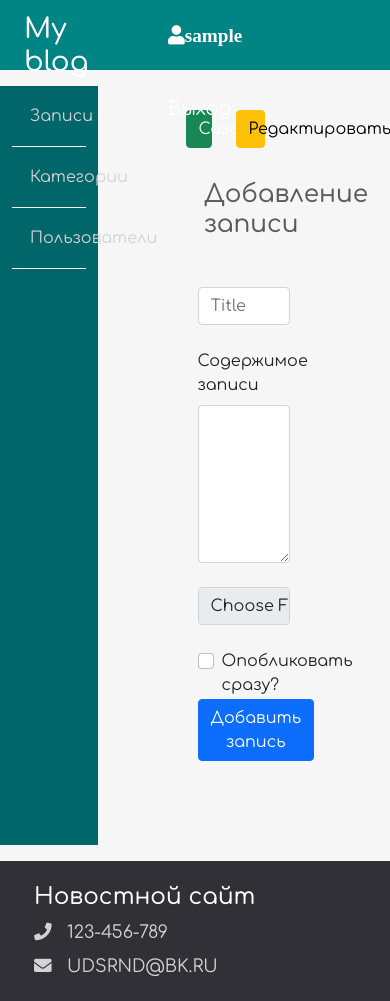
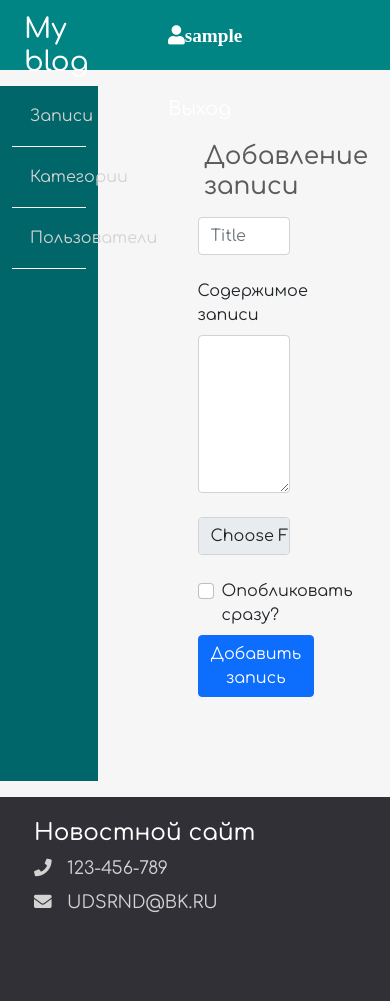
Before and after one commit to Zoxaan/itnews, a PHP site: page /admin/posts/create.php in a window 390 px wide. Shown: the top 1001 px of the page. Run offline with PHP 8.4, Linux system fonts and the light colour scheme; the visitor is signed in with stand-in values (Sample User, id 1); some libraries are stand-ins or nearby versions.

Commit message:
Незначительные правки при регистрации

```diff
--- a/admin/posts/create.php
+++ b/admin/posts/create.php
@@ -33,11 +33,6 @@
     <?php include "../../app/include/sidebar-admin.php"; ?>
 
         <div class="posts col-9">
-            <div class="button row">
-                <a href="" class="col-2 btn btn-success">Создать</a>
-                <span class="col-1"></span>
-                <a href="" class="col-3 btn btn-warning">Редактировать</a>
-            </div>
             <div class="row title-table">
                 <h2>Добавление записи</h2>
             </div>
@@ -45,10 +40,7 @@
                 <div id="msg" class="mb-3 col-12 col-md-4">
 
                 </div>
-                <div class="mb-12 col-12 col-md-12 err">
 
-
-                </div>
                 <form action="create.php" method="post" enctype="multipart/form-data" id="testidform">
                     <div class="col mb-4">
                         <input value="" id="posts_title" name="title" type="text" class="form-control" placeholder="Title" aria-label="Название статьи">
@@ -80,15 +72,18 @@
 <!--                    -->
 <!--                    </select>-->
 
-                    <div class="col col-6">
+                    <div class="col col-6 mt-2">
                         <button name="add_post" id="createPostBtn" class="btn btn-primary" type="submit">Добавить запись</button>
                     </div>
+
                 </form>
             </div>
 
         </div>
     </div>
 </div>
+
+
 
 <script>
 
@@ -113,9 +108,6 @@
     document.addEventListener("DOMContentLoaded", function(event){
         $('#createPostBtn').on('click',function (event){
 
-
-
-
             event.preventDefault();
             var title = $('#posts_title').val();
             var content = myEditor.getData();
@@ -137,8 +129,6 @@
                 data:fd
             })
                 .done(function( msg ) {
-                    alert(msg);
-
 
                     var message_arr = jQuery.parseJSON(msg);
                     if (message_arr.key == "error_msg"){
@@ -146,7 +136,8 @@
                         $('div#msg').html(html);
 
                     }else if (message_arr.key == "success"){
-                        sendIMG(message_arr.lastID);
+                        alert("Пост успешно создан");
+                       window.location = 'index.php';
 
                     }
                 });
--- a/admin/posts/index.php
+++ b/admin/posts/index.php
@@ -32,9 +32,9 @@
 
         <div class="posts col-9">
             <div class="button row">
-                <a href="create.php" class="col-2 btn btn-success">Создать</a>
+                <a href="create.php" class="col-2 btn btn-success mb-3">Создать</a>
                 <span class="col-1"></span>
-                <a href="edit.php" class="col-3 btn btn-warning">Редактировать</a>
+
             </div>
             <table class="table">
                 <thead>
--- a/app/controllers/posts.php
+++ b/app/controllers/posts.php
@@ -9,8 +9,8 @@
     $hot_status = ($_POST['pub'] == "true") ? 1 : 0;
 
 
-    $PostTitle = $_POST['title'];
-    $PostContent = $_POST['content'];
+    $PostTitle = trim(htmlspecialchars($_POST['title']));
+    $PostContent = trim(htmlspecialchars($_POST['content']));;
     if ($_FILES['img']['name'] == ''){
         $imgName = "not_found.png";
 
```
